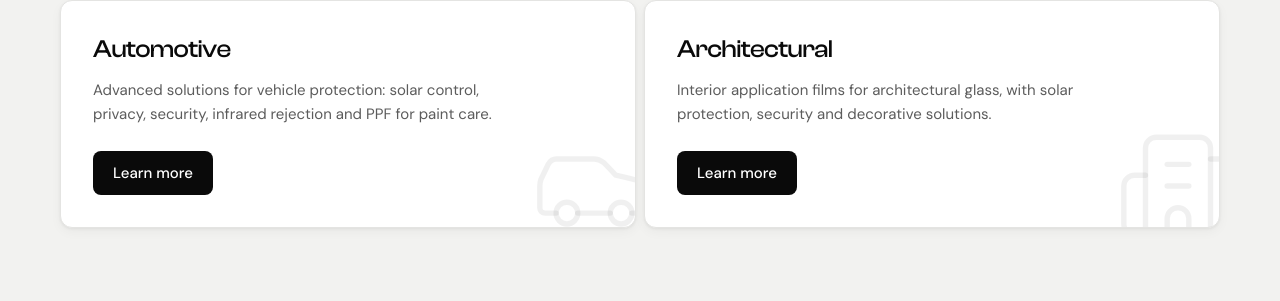
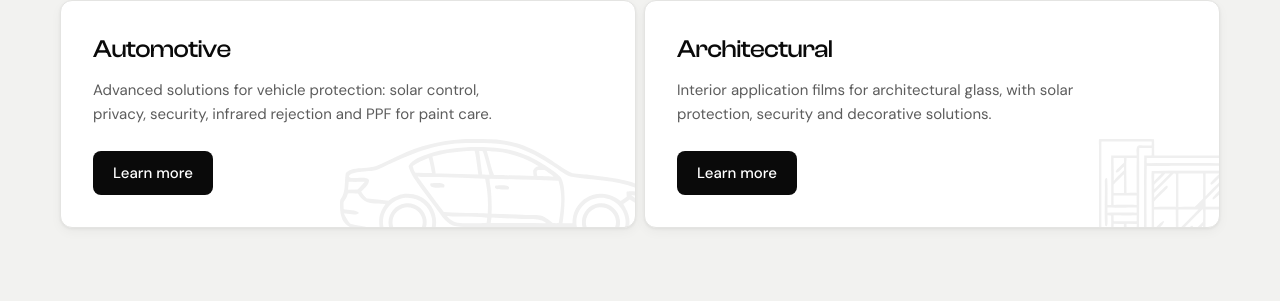
Before and after one commit to ColoniaCloud/Kristall, a Next.js app: page /en in a window 1280 px wide. Shown: the part 601-902 px from the top of the page. Built offline with nearby package versions, Linux system fonts and the light colour scheme; no server answers; a web font is replaced by a local one.

Commit message:
refactor(home): reemplaza iconos de marca de agua en cards Automotive/Architectural
Usa los SVG icono-auto.svg e icono-arqui.svg en vez de los íconos de lucide,
con invert en hover (ya que no usan currentColor) y entrada con blur.

```diff
--- a/components/sections/HeroCategories.tsx
+++ b/components/sections/HeroCategories.tsx
@@ -2,7 +2,20 @@
 
 import { useTranslations } from 'next-intl'
 import { Link } from '@/i18n/routing'
-import { Car, Building2 } from 'lucide-react'
+import { motion, type Variants } from 'framer-motion'
+
+// Entrada blur→nítido de la marca de agua. Va en un wrapper aparte del
+// <img> (que ya anima su propia opacidad/invert en hover): si el opacity/
+// filter de Framer y el de Tailwind conviven en el mismo elemento, el estilo
+// inline de Framer le gana por especificidad a la clase de hover y la rompe.
+const watermarkVariants: Variants = {
+  hidden: { opacity: 0, filter: 'blur(16px)' },
+  visible: {
+    opacity: 1,
+    filter: 'blur(0px)',
+    transition: { duration: 0.9, ease: 'easeOut' },
+  },
+}
 
 export default function HeroCategories() {
   const t = useTranslations('home_categories')
@@ -11,11 +24,19 @@ export default function HeroCategories() {
     <section className="px-6 pt-10 pb-8 bg-[#F2F2F0]">
       <div className="max-w-[1160px] mx-auto grid grid-cols-1 md:grid-cols-2 gap-2">
         <div className="group relative overflow-hidden rounded-xl bg-white border-[0.5px] border-[#E4E4E2] shadow-[var(--shadow-card)] p-8 transition-colors duration-300 hover:bg-[#0A0A0A]">
-          <Car
-            size={130}
-            strokeWidth={1}
-            className="absolute -bottom-6 -right-6 text-[#0A0A0A]/[0.06] transition-colors duration-300 group-hover:text-white/[0.08] pointer-events-none"
-          />
+          <motion.div
+            className="absolute -bottom-6 -right-6 pointer-events-none"
+            variants={watermarkVariants}
+            initial="hidden"
+            whileInView="visible"
+            viewport={{ once: true, margin: '-80px' }}
+          >
+            <img
+              src="/cat/SVG/icono-auto.svg"
+              alt=""
+              className="h-28 w-auto opacity-[0.08] group-hover:opacity-[0.14] group-hover:invert transition-all duration-300"
+            />
+          </motion.div>
           <div className="relative z-10">
             <h3
               className="text-xl md:text-2xl font-medium text-[#0A0A0A] mb-3 tracking-tight transition-colors duration-300 group-hover:text-white"
@@ -36,11 +57,19 @@ export default function HeroCategories() {
         </div>
 
         <div className="group relative overflow-hidden rounded-xl bg-white border-[0.5px] border-[#E4E4E2] shadow-[var(--shadow-card)] p-8 transition-colors duration-300 hover:bg-[#0A0A0A]">
-          <Building2
-            size={130}
-            strokeWidth={1}
-            className="absolute -bottom-6 -right-6 text-[#0A0A0A]/[0.06] transition-colors duration-300 group-hover:text-white/[0.08] pointer-events-none"
-          />
+          <motion.div
+            className="absolute -bottom-6 -right-6 pointer-events-none"
+            variants={watermarkVariants}
+            initial="hidden"
+            whileInView="visible"
+            viewport={{ once: true, margin: '-80px' }}
+          >
+            <img
+              src="/cat/SVG/icono-arqui.svg"
+              alt=""
+              className="h-28 w-auto opacity-[0.08] group-hover:opacity-[0.14] group-hover:invert transition-all duration-300"
+            />
+          </motion.div>
           <div className="relative z-10">
             <h3
               className="text-xl md:text-2xl font-medium text-[#0A0A0A] mb-3 tracking-tight transition-colors duration-300 group-hover:text-white"
```
Also changed, not shown: public/cat/SVG/icono-arqui.svg (added), public/cat/SVG/icono-auto.svg (added).
